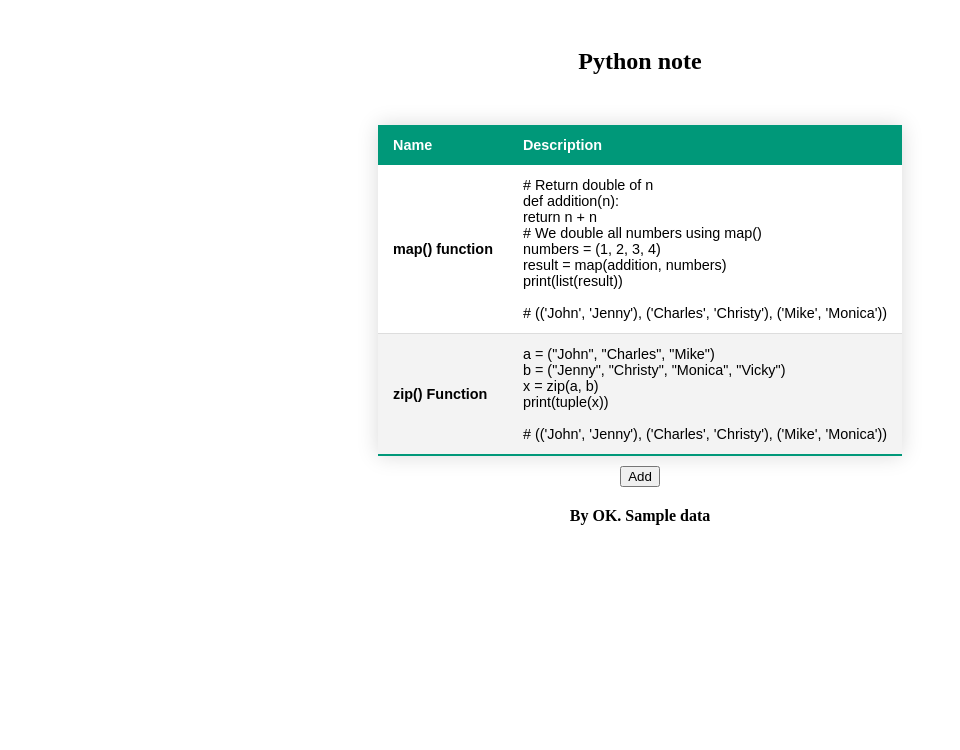
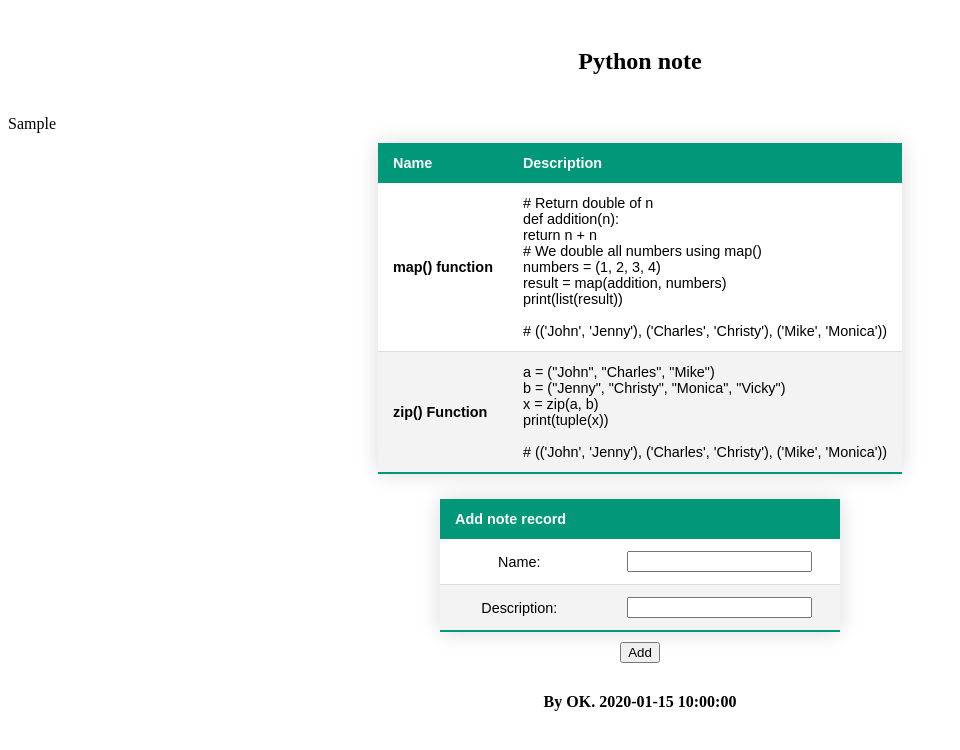
Before and after one commit to Djangoleg/LearnPatternsPython, a Python web app: template MyFramework/templates/index.html in a window 1280 px wide. Shown: the top 750 px of the page, without its empty margins (0-960 px from the left). Run offline with Jinja, Linux system fonts and the light colour scheme; the template is opened without the code that fills it: most values are stand-ins (such as "Sample title", 1, 10 or a date in 2020).

Commit message:
Added Task 1,2

```diff
--- a/MyFramework/lite_framework/templator.py
+++ b/MyFramework/lite_framework/templator.py
@@ -1,3 +1,5 @@
+from datetime import date
+
 from jinja2 import Template
 import os
 
@@ -9,6 +11,7 @@ def render(template_name, folder='templates', **kwargs):
     :param kwargs: параметры
     :return:
     """
+    kwargs = kwargs.get('data', dict())
     file_path = os.path.join(folder, template_name)
     # Открываем шаблон по имени
     with open(file_path, encoding='utf-8') as f:
--- a/MyFramework/templates/index.html
+++ b/MyFramework/templates/index.html
@@ -8,10 +8,13 @@
           text-align: center;
           padding: 20px 0;
         }
-        .submit {
+        .formFieldSet {
             margin-left: auto;
             margin-right: auto;
             text-align: center;
+        }
+        fieldset {
+            border: 0;
         }
         .mTable {
             border-collapse: collapse;
@@ -23,18 +26,15 @@
             margin-left: auto;
             margin-right: auto;
         }
-
         .mTable thead tr {
             background-color: #009879;
             color: #ffffff;
             text-align: left;
         }
-
         .mTable th,
         .mTable td {
             padding: 12px 15px;
         }
-
         .mTable tbody tr {
             border-bottom: 1px solid #dddddd;
         }
@@ -42,11 +42,9 @@
         .mTable tbody tr:nth-of-type(even) {
             background-color: #f3f3f3;
         }
-
         .mTable tbody tr:last-of-type {
             border-bottom: 2px solid #009879;
         }
-
         .mTable tbody tr.active-row {
             font-weight: bold;
             color: #009879;
@@ -92,15 +90,46 @@
                             # (('John', 'Jenny'), ('Charles', 'Christy'), ('Mike', 'Monica'))
                         </td>
                     </tr>
+                    {{tableLine}}
                 </tbody>
             </table>
         </div>
+        <div class="formFieldSet">
+            <form action="" method="post">
+                <fieldset>
+                    <table class="mTable">
+                        <thead>
+                            <tr>
+                                <th>Add note record</th>
+                                <th></th>
+                            </tr>
+                        </thead>
+                        <tbody>
+                            <tr>
+                                <td>
+                                    <label class="title" for="name">Name:</label>
+                                </td>
+                                <td>
+                                    <input type="text" name="name" id="name">
+                                </td>
+                            </tr>
+                            <tr>
+                                <td>
+                                    <label class="title" for="description">Description:</label>
+                                </td>
+                                <td>
+                                    <input type="text" name="description" id="description">
+                                </td>
+                            </tr>
+                        </tbody>
+                    </table>
+                    <div class="submit"><input type="submit" value="Add" /></div>
+                </fieldset>
+            </form>
+        </div>
     </div>
-    <form action="" method="post">
- 	    <div class="submit"><input type="submit" value="Add" /></div>
-    </form>
     <div class="footerPage">
-        <b class="p">By OK. {{data}}</b>
+        <b class="p">By OK. {{my_date}}</b>
     </div>
     <script src="http://ajax.googleapis.com/ajax/libs/jquery/1/jquery.min.js"></script>
     <script></script>
```
Also changed, not shown: MyFramework/lite_framework/lite_requests.py (+15 -15 lines), MyFramework/lite_framework/main.py (+34 -7 lines), MyFramework/run.py (+5 -2 lines), MyFramework/urls.py (+7 -3 lines).
